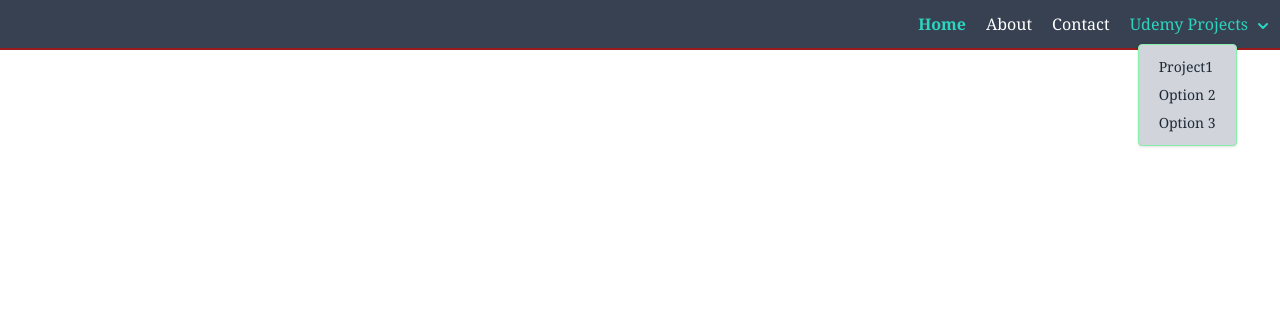
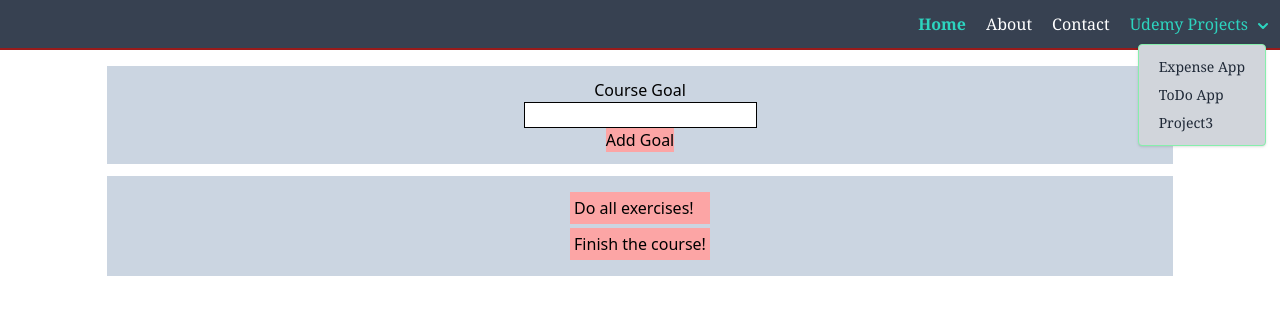
Before and after one commit to MichWlo94/MyReact, a React (Vite) app: page /project2 in a window 1280 px wide. Both pictures are taken after a click on the button "Udemy Projects". Shown: the top 314 px of the page. Built offline with nearby package versions, Linux system fonts and the light colour scheme; a web font is replaced by a local one.

Commit message:
New todo app with styling tutorial

```diff
--- a/src/Charts/Chart.jsx
+++ b/src/Charts/Chart.jsx
@@ -4,6 +4,8 @@ import ChartBar from './ChartBar'
 const Chart = (props) => {
 
     const totalMaximum = Math.max(...props.dataPoints.map(dataPoint => dataPoint.value))
+    //Math.max() zwraca największą liczbę z podanych argumentów lub NaN jeśli któryś z argumentów nie jest liczbą
+    //Math.max(...props.dataPoints.map(dataPoint => dataPoint.value)) - zwraca największą wartość z tablicy props.dataPoints
 
 
 
--- a/src/Components/ExpensesChart.jsx
+++ b/src/Components/ExpensesChart.jsx
@@ -17,10 +17,15 @@ const ExpensesChart = (props) => {
     {label: 'Nov', value: 0},
     {label: 'Dec', value: 0}]
 
+    //uzywamy expense of props.expenses ponieważ props.expenses to array(tablica) a nie object(obiekt)
+    //w przypadku obieku używamy expense in props.expenses
+
     for (const expense of props.expenses) {
         const expenseMonth = expense.date.getMonth();  //starting at 0 => January => 0
         chartDataPoints[expenseMonth].value += expense.amount;
     }
+    //chartDataPoints[expenseMonth] oznacza że w tablicy chartDataPoints wybieramy element o indeksie expenseMonth
+    //a następnie w tym elemencie wybieramy wartość value i dodajemy do niej expense.amount (czyli kwotę wydatku)
 
 
     return (
--- a/src/Components/Navbar.jsx
+++ b/src/Components/Navbar.jsx
@@ -6,6 +6,7 @@ import Contact from '../Subsites/Contact';
 import About from '../Subsites/About';
 import Project1 from '../Subsites/Project1';
 import {motion} from 'framer-motion'
+import Project2 from '../Subsites/Project2';
 
 export default function Navbar() {
   const [menuIsOpen, setMenuIsOpen] = useState(false);
@@ -65,9 +66,9 @@ export default function Navbar() {
                 {dropdownIsOpen && (
                 <div className="absolute p-1 mt-3 ml-5 text-sm bg-gray-300 border border-green-300 shadow rounded-2">
 
-                  <Link to="/project1" onClick={toggleDropdown} className="block px-3 py-1 text-gray-800 hover:bg-gray-100">Project1</Link>
+                  <Link to="/project1" onClick={toggleDropdown} className="block px-3 py-1 text-gray-800 hover:bg-gray-100">Expense App</Link>
 
-                  <Link to="/" onClick={toggleDropdown} className="block px-3 py-1 text-gray-800 hover:bg-gray-100">Project2</Link>
+                  <Link to="/project2" onClick={toggleDropdown} className="block px-3 py-1 text-gray-800 hover:bg-gray-100">ToDo App</Link>
 
                   <Link to="/" onClick={toggleDropdown} className="block px-3 py-1 text-gray-800 hover:bg-gray-100">Project3</Link>
                 </div>)}
@@ -102,14 +103,11 @@ export default function Navbar() {
               {dropdownIsOpen && (
               <div className="absolute p-2 mt-2 ml-2 text-sm bg-gray-300 border border-green-300 rounded shadow">
 
-                <Link to="/project1" onClick={toggleDropdown} className="block px-3 py-1 text-gray-800 hover:bg-gray-100">Project1</Link>
+                <Link to="/project1" onClick={toggleDropdown} className="block px-3 py-1 text-gray-800 hover:bg-gray-100">Expense App</Link>
 
-                <a href="#" onClick={toggleDropdown} className="block px-3 py-1 text-gray-800 hover:bg-gray-100">
-                  Option 2
-                </a>
-                <a href="#" onClick={toggleDropdown} className="block px-3 py-1 text-gray-800 hover:bg-gray-100">
-                  Option 3
-                </a>
+                  <Link to="/project2" onClick={toggleDropdown} className="block px-3 py-1 text-gray-800 hover:bg-gray-100">ToDo App</Link>
+
+                  <Link to="/" onClick={toggleDropdown} className="block px-3 py-1 text-gray-800 hover:bg-gray-100">Project3</Link>
               </div>)}
             </div>
           </ul>
@@ -122,6 +120,7 @@ export default function Navbar() {
         <Route path="/about" element={<About />} />
         <Route path="/contact" element={<Contact />} />
         <Route path="/project1" element={<Project1 />} />
+        <Route path="/project2" element={<Project2 />} />
         </Routes>
     </BrowserRouter>
   )}
--- /dev/null
+++ b/src/ComponentsProject2/CourseButton.jsx
@@ -0,0 +1,11 @@
+import React from 'react';
+
+const CourseButton = props => {
+  return (
+    <button type={props.type} className="bg-red-300" onClick={props.onClick}>
+      {props.children}
+    </button>
+  );
+};
+
+export default CourseButton;
--- /dev/null
+++ b/src/ComponentsProject2/CourseGoalItem.jsx
@@ -0,0 +1,19 @@
+import React from 'react';
+
+
+const CourseGoalItem = props => {
+  // const [deleteText, setDeleteText] = useState('');
+
+  const deleteHandler = () => {
+    // setDeleteText('(Deleted!)');
+    props.onDelete(props.id);
+  };
+
+  return (
+    <li className="p-1 m-1 bg-red-300" onClick={deleteHandler}>
+      {props.children}
+    </li>
+  );
+};
+
+export default CourseGoalItem;
--- /dev/null
+++ b/src/ComponentsProject2/CourseGoalList.jsx
@@ -0,0 +1,21 @@
+import React from 'react';
+
+import CourseGoalItem from './CourseGoalItem';
+
+const CourseGoalList = props => {
+  return (
+    <ul className="goal-list">
+      {props.items.map(goal => (
+        <CourseGoalItem
+          key={goal.id}
+          id={goal.id}
+          onDelete={props.onDeleteItem}
+        >
+          {goal.text}
+        </CourseGoalItem>
+      ))}
+    </ul>
+  );
+};
+
+export default CourseGoalList;
--- /dev/null
+++ b/src/ComponentsProject2/CourseInput.jsx
@@ -0,0 +1,28 @@
+import React, { useState } from 'react';
+
+import CourseButton from './CourseButton';
+
+const CourseInput = props => {
+  const [enteredValue, setEnteredValue] = useState('');
+
+  const goalInputChangeHandler = event => {
+    setEnteredValue(event.target.value);
+  };
+
+  const formSubmitHandler = event => {
+    event.preventDefault();
+    props.onAddGoal(enteredValue);
+  };
+
+  return (
+    <form className="flex flex-col items-center" onSubmit={formSubmitHandler}>
+      <div className="flex flex-col items-center" >
+        <label>Course Goal</label>
+        <input className='border border-black' type="text" onChange={goalInputChangeHandler} />
+      </div>
+      <CourseButton type="submit">Add Goal</CourseButton>
+    </form>
+  );
+};
+
+export default CourseInput;
--- /dev/null
+++ b/src/Subsites/Project2.jsx
@@ -0,0 +1,56 @@
+import React, { useState } from 'react';
+
+import CourseGoalList from '../ComponentsProject2/CourseGoalList'
+import CourseInput from '../ComponentsProject2/CourseInput'
+
+const Project2 = () => {
+  const [courseGoals, setCourseGoals] = useState([
+    { text: 'Do all exercises!', id: 'g1' },
+    { text: 'Finish the course!', id: 'g2' }
+  ]);
+
+  const addGoalHandler = enteredText => {
+    setCourseGoals(prevGoals => {
+      const updatedGoals = [...prevGoals];
+      updatedGoals.unshift({ text: enteredText, id: Math.random().toString() });
+      return updatedGoals;
+    });
+  };
+
+  const deleteItemHandler = goalId => {
+    setCourseGoals(prevGoals => {
+      const updatedGoals = prevGoals.filter(goal => goal.id !== goalId);
+      return updatedGoals;
+    });
+  };
+
+  let content = (
+    <p style={{ textAlign: 'center' }}>No goals found. Maybe add one?</p>
+  );
+
+  if (courseGoals.length > 0) {
+    content = (
+      <CourseGoalList items={courseGoals} onDeleteItem={deleteItemHandler} />
+    );
+  }
+
+  return (
+    <div>
+      <section className='flex items-center justify-center w-10/12 p-3 mx-auto mt-4 bg-slate-300' id="goal-form">
+        <CourseInput onAddGoal={addGoalHandler} />
+      </section>
+      <section className='flex items-center justify-center w-10/12 p-3 mx-auto mt-3 bg-slate-300' id="goals">
+        {content}
+        {/* {courseGoals.length > 0 && (
+          <CourseGoalList
+            items={courseGoals}
+            onDeleteItem={deleteItemHandler}
+          />
+        ) // <p style={{ textAlign: 'center' }}>No goals found. Maybe add one?</p>
+        } */}
+      </section>
+    </div>
+  );
+};
+
+export default Project2;
```
